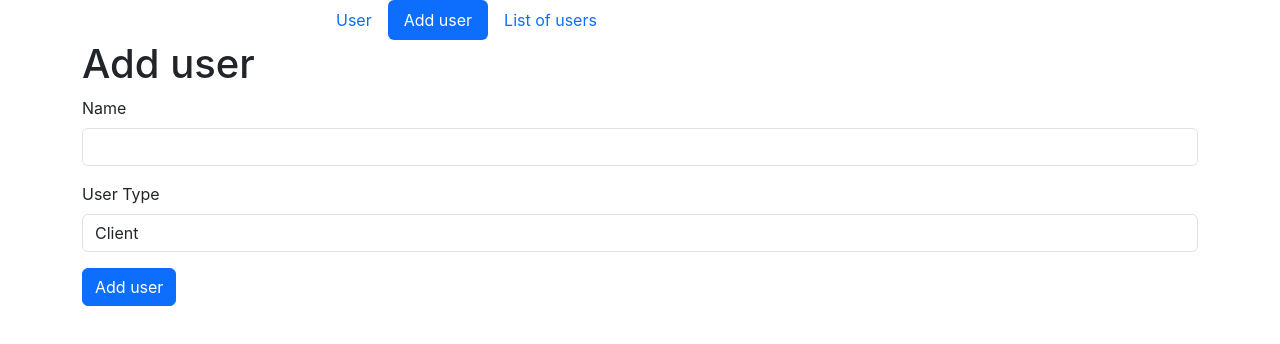
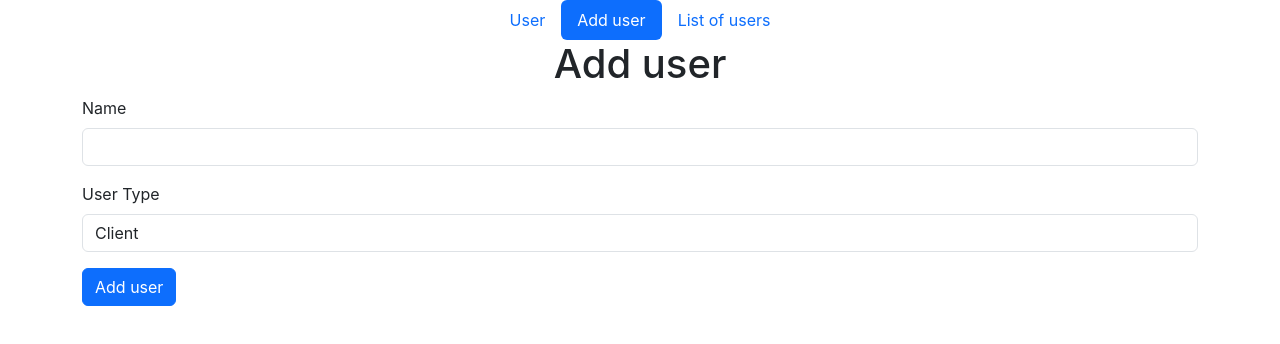
Before and after one commit to ledavto/waf_clients, a React (Create React App) app: page /waf_clients/adduser in a window 1280 px wide. Shown: the top 344 px of the page. Built offline with nearby package versions, Linux system fonts and the light colour scheme.

Commit message:
interface

```diff
--- a/src/components/App.jsx
+++ b/src/components/App.jsx
@@ -1,58 +1,16 @@
-import { useState } from 'react';
 import { UserForm } from './UserForm';
 import { UserList } from './UserList';
-import { nanoid } from 'nanoid';
 import { Route, Routes } from 'react-router-dom';
 import { Layout } from './Layout';
 import { User } from './User';
 
 export const App = () => {
-  const [users, setUsers] = useState([
-    { id: 'id-1', name: 'Rosie Simpson', typeUser: 'client' },
-    { id: 'id-2', name: 'Hermione Kline', typeUser: 'client' },
-    { id: 'id-3', name: 'Eden Clements', typeUser: 'bussines' },
-    { id: 'id-4', name: 'Annie Copeland', typeUser: 'client' },
-  ]);
-  // const [filter, setFilter] = useState('');
-
-  const deleteUser = id => {
-    setUsers(users.filter(el => el.id !== id));
-  };
-
-  const addUser = newUser => {
-    if (newUser.name) {
-      const userObj = {
-        id: nanoid(),
-        ...newUser,
-      };
-
-      //Массив имен из объекта
-      const arrName = [];
-      for (const user of users) {
-        arrName.push(user.name);
-      }
-
-      //Проверка на наличие уже такого имени
-      const arrNameLowerCase = arrName.map(elem => elem.toLowerCase());
-      if (arrNameLowerCase.includes(newUser.name.toLowerCase())) {
-        alert(`${newUser.name} is already in contacts`);
-        return;
-      }
-
-      setUsers([...users, userObj]);
-      console.log(users);
-    }
-  };
   return (
     <Routes>
       <Route path="/" element={<Layout />}>
         <Route index path="/" element={<User />} />
-        <Route
-          index
-          path="/users"
-          element={<UserList listUser={users} deleteUser={deleteUser} />}
-        />
-        <Route index path="/adduser" element={<UserForm addUser={addUser} />} />
+        <Route index path="/users" element={<UserList />} />
+        <Route index path="/adduser" element={<UserForm />} />
         <Route path="*" element={<p>Not found</p>}></Route>
       </Route>
     </Routes>
--- a/src/components/Layout.jsx
+++ b/src/components/Layout.jsx
@@ -6,9 +6,10 @@ import { NavBar } from './NavBar';
 export const Layout = () => {
   return (
     <>
-      <header className="nav nav-pills nav-fill d-flex justify-content-between container w-50 ">
+      <header className="nav nav-pills nav-fill d-flex justify-content-center align-items-center mx-auto w-50">
         <NavBar />
       </header>
+
       <main>
         <Suspense fallback={<div>Loading...</div>}>
           <Outlet />
--- a/src/components/Nav/index.js
+++ b/src/components/Nav/index.js
@@ -2,7 +2,7 @@ import { NavLink } from 'react-router-dom';
 
 export const Navigation = () => {
   return (
-    <div className="d-flex justify-content-start">
+    <div className="d-flex justify-content-center">
       <NavLink className="nav-item nav-link" to="/">
         User
       </NavLink>
--- a/src/components/User/index.jsx
+++ b/src/components/User/index.jsx
@@ -88,8 +88,8 @@ export const User = () => {
   }, []);
 
   return (
-    <div className="container">
-      <h1>User</h1>
+    <div className="container ">
+      <h1 className="text-center">User</h1>
       {isLoading ? (
         <div className="loader">Loading...</div>
       ) : (
--- a/src/components/UserForm/index.jsx
+++ b/src/components/UserForm/index.jsx
@@ -19,7 +19,7 @@ export const UserForm = () => {
 
   return (
     <div className="container">
-      <h1>Add user</h1>
+      <h1 className="text-center">Add user</h1>
       <form onSubmit={handleSubmit}>
         <div className="mb-3">
           <label htmlFor="exampleFormControlInput1" className="form-label">
--- a/src/components/UserList/index.jsx
+++ b/src/components/UserList/index.jsx
@@ -66,7 +66,7 @@ export const UserList = () => {
 
   return (
     <div className="container">
-      <h1>User list</h1>
+      <h1 className="text-center">User list</h1>
       {isLoading ? (
         <div className="loader">Loading...</div>
       ) : (
@@ -106,7 +106,7 @@ export const UserList = () => {
 
       {editingUser && (
         <form onSubmit={handleSave} className="mt-3">
-          <h2>Edit User</h2>
+          <h2 className="text-center">Edit User</h2>
           <div className="mb-3">
             <label htmlFor="name" className="form-label">
               Name
--- a/uk_translation.yml
+++ /dev/null
@@ -1,3 +0,0 @@
-files:
-  - source: /react-homework-template/blob/main/README.md
-    translation: react-homework-template/%two_letters_code%/%original_file_name%
```
